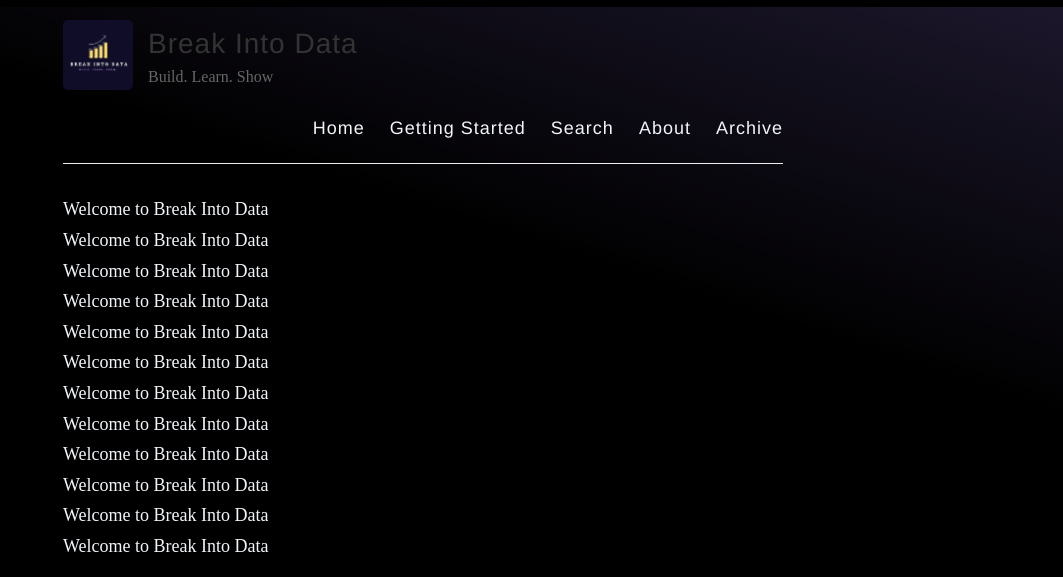
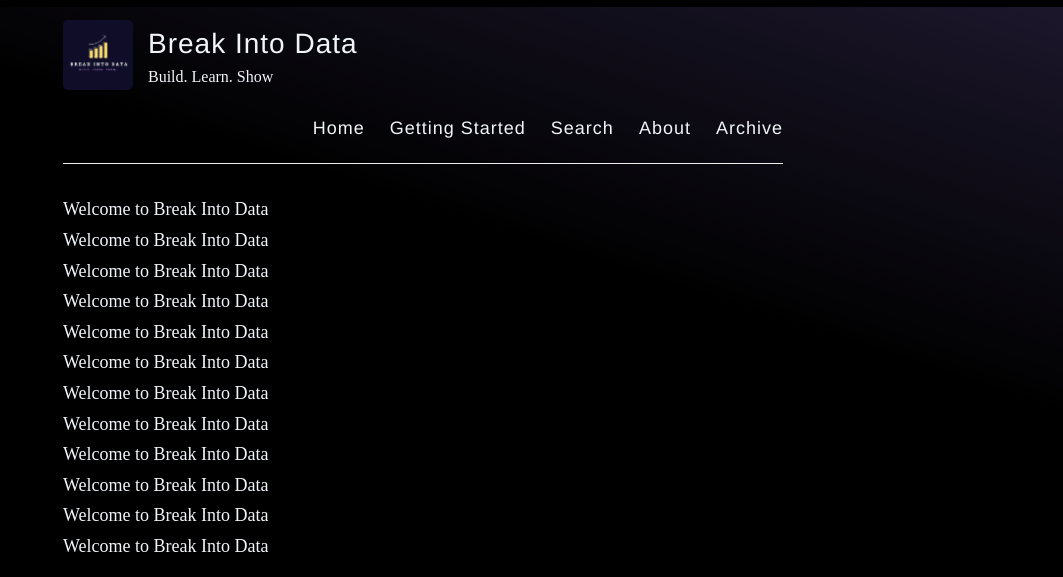
Before and after one commit to Break-Into-Data/break-into-data-website, a Jekyll site: the page built from index.md, in a window 1280 px wide. Shown: the top 577 px of the page, without its empty margins (217-1280 px from the left). Built offline with Jekyll 4.4.1, drawn with Linux system fonts in a browser that asks for light colours; grey boxes are pictures that could not be loaded.

Commit message:
Change colors

```diff
--- a/assets/style.scss
+++ b/assets/style.scss
@@ -319,7 +319,7 @@ p > img {
 
 .site-name {
   margin: 0;
-  color: $darkGray;
+  // color: $darkGray;
   cursor: pointer;
   font-family: $helveticaNeue;
   font-weight: 300;
@@ -334,7 +334,7 @@ p > img {
 
 .site-description {
   margin: -5px 0 0 0;
-  color: $gray;
+  // color: $gray;
   font-size: 16px;
 
   @include mobile {
```
